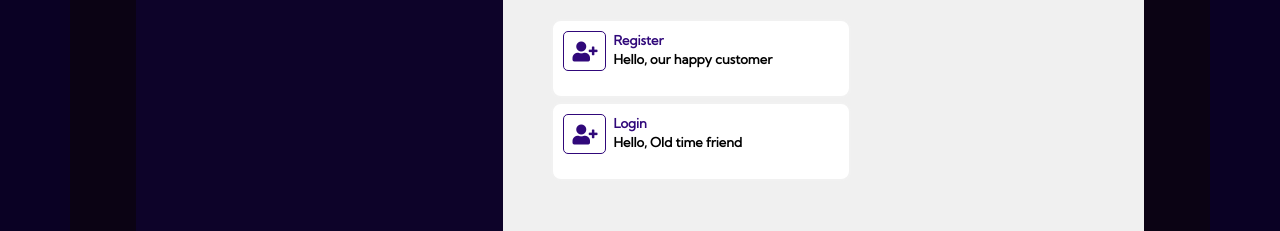
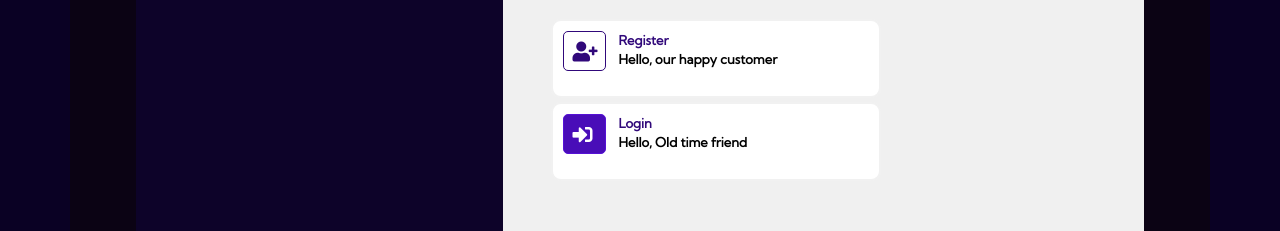
Before and after one commit to zainabaderinmola/scrumy-login, a plain HTML site: page templates/home.html in a window 1280 px wide. Shown: the part 334-565 px from the top of the page. Drawn offline with nearby package versions, Linux system fonts and the light colour scheme.

Commit message:
Adding things

```diff
--- a/templates/home.html
+++ b/templates/home.html
@@ -73,11 +73,11 @@
                     <div class='text-inner' style='width:220px;height:auto;margin:30px 1px 20px 0;'><h5 style='color:rgb(48, 8, 122);font-size:16px;text-align: left; font-weight:600; padding: 4px;'><i class="fas fa-robot"></i>  <strong>Brains</strong><h style='opacity: 0.4;'></style>Media</h5></div>
                     <div class='text-inner' style='width:100%;height:auto;padding: 5px 10px;margin-top:27%;text-align:left;'><p style='color:rgb(41, 16, 109); font-size:26px;font-weight:600;line-height:26px;'>Start your business now.</p></div>
                     <div class='text-inner' style='width:80%;padding: 2px 10px;'><p style='color:rgb(41, 16, 109); font-size:14px;opacity: 0.88;text-align:left;'>Using our staff management tool to increase productivity and enhance growth is just a click away.</p></div>
-                    <button class="btn btn-submit btn-block my-1" type="submit" style='border-radius:10px;font-size:13px;padding:10px 10px; font-weight:700;border:2px solid rgb(241, 241, 241); width:300px;background-color:white;color:black;text-align:left;'>
-                        <div class='row'><div class='col-lg-2'><i class="fas fa-user-plus fa-lg mr-3" style='color:rgb(48, 8, 122);font-size:20px;height:40px; width:43px;padding:12px 9px;border:1px solid rgb(48, 8, 122);border-radius:5px;'></i></div><div class='col-lg-10'><a href='signup.html' style='color:rgb(48, 8, 122);'>Register</a><p>Hello, our happy customer</p></div></div>
+                    <button class="btn btn-submit btn-block my-1" type="submit" style='border-radius:10px;font-size:13px;padding:10px 10px; font-weight:700;border:2px solid rgb(241, 241, 241); width:330px;background-color:white;color:black;text-align:left;'>
+                        <div class='row'><div class='col-lg-2 d-inline-flex'><i class="fas fa-user-plus fa-lg mr-3" style='color:rgb(48, 8, 122);font-size:20px;height:40px; width:43px;padding:12px 9px;border:1px solid rgb(48, 8, 122);border-radius:5px;'></i></div><div class='col-lg-10'><a href='signup.html' style='color:rgb(48, 8, 122);'>Register</a><p>Hello, our happy customer</p></div></div>
                     <!-- <p style='font-size:11px;'>Our very new customer</p>--></button>
-                    <button class="btn btn-submit btn-block my-1" type="submit" style='border-radius:10px;font-size:13px;padding:10px 10px; font-weight:700;border:2px solid rgb(241, 241, 241); width:300px;background-color:white;color:black;text-align:left;'>
-                        <div class='row'><div class='col-lg-2'><i class="fas fa-user-plus fa-lg mr-3" style='color:rgb(48, 8, 122);font-size:20px;height:40px; width:43px;padding:12px 9px;border:1px solid rgb(48, 8, 122);border-radius:5px;'></i></div><div class='col-lg-10'><a href='login2.html' style='color:rgb(48, 8, 122);'>Login</a><br><p>Hello, Old time friend</p></div></div>
+                    <button class="btn btn-submit btn-block my-1" type="submit" style='border-radius:10px;font-size:13px;padding:10px 10px; font-weight:700;border:2px solid rgb(241, 241, 241); width:330px;background-color:white;color:black;text-align:left;'>
+                        <div class='row'><div class='col-lg-2'><i class="fas fa-sign-in-alt fa-lg mr-3" style='background-color:rgb(73, 13, 184);color:white;font-size:20px;height:40px; width:43px;padding:12px 9px;border:1px solid rgb(86, 17, 214);border-radius:5px;'></i></div><div class='col-lg-10'><a href='login2.html' style='color:rgb(48, 8, 122);'>Login</a><br><p>Hello, Old time friend</p></div></div>
 
                 </div>
             </div>
```
